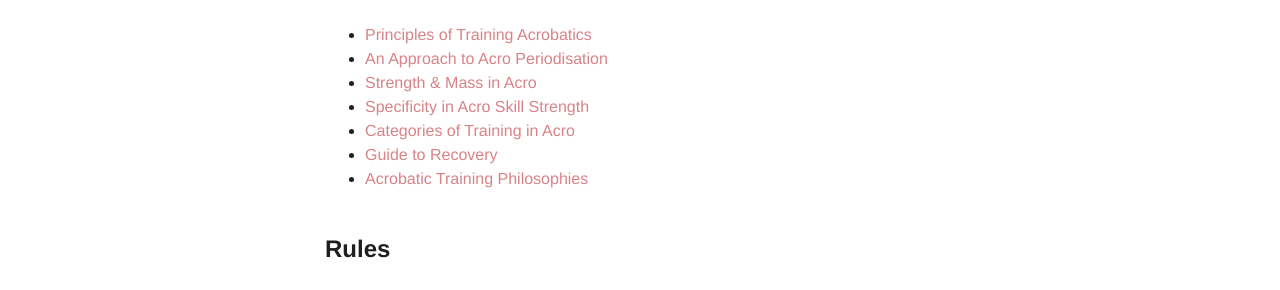
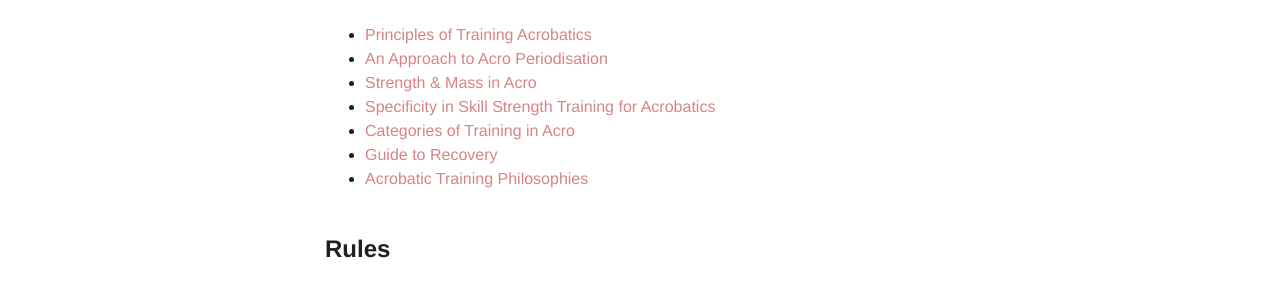
Before and after one commit to floshin/acrolib, a Jekyll site: the page built from articles.md, in a window 1280 px wide. Shown: the part 229-519 px from the top of the page. Built offline with Jekyll 4.4.1, drawn with Linux system fonts in a browser that asks for light colours; our own code applies the rules of GitHub Pages for plain Markdown files.

Commit message:
Update articles.md

```diff
--- a/articles.md
+++ b/articles.md
@@ -5,7 +5,7 @@
 * [Principles of Training Acrobatics](/training/load-management)
 * [An Approach to Acro Periodisation](/training/periodisation)
 * [Strength & Mass in Acro](strength-and-mass)
-* [Specificity in Acro Skill Strength](/training/specificity)
+* [Specificity in Skill Strength Training for Acrobatics](/training/specificity)
 * [Categories of Training in Acro](/training/training-categories)
 * [Guide to Recovery](/training/recovery-guide)
 * [Acrobatic Training Philosophies](/training/training-philosophies)
```
